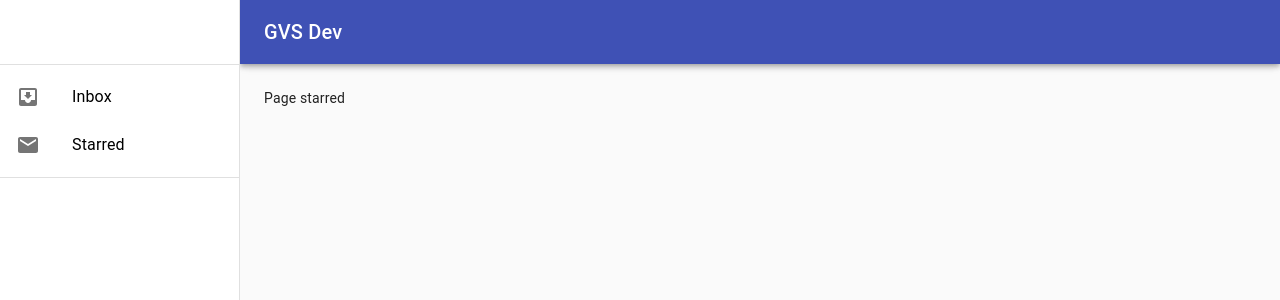
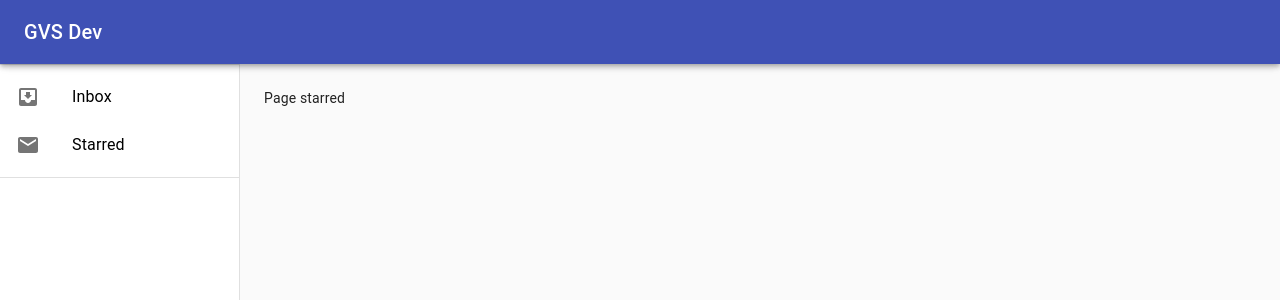
Before and after one commit to mgrevesse/react-menu-gvs, a React (Create React App) app: page /Starred in a window 1280 px wide. Shown: the top 300 px of the page. Built offline with nearby package versions, Linux system fonts and the light colour scheme.

Commit message:
Update header appBar

```diff
--- a/src/App.js
+++ b/src/App.js
@@ -30,12 +30,14 @@ const useStyles = makeStyles(theme => ({
       flexShrink: 0
     }
   },
-  appBar: {
+  appBar1: {
     marginLeft: drawerWidth,
     [theme.breakpoints.up("sm")]: {
       width: `calc(100% - ${drawerWidth}px)`
-    }
+    },
+    width: "100%"
   },
+
   menuButton: {
     marginRight: theme.spacing(2),
     [theme.breakpoints.up("sm")]: {
@@ -49,13 +51,28 @@ const useStyles = makeStyles(theme => ({
   content: {
     flexGrow: 1,
     padding: theme.spacing(3)
+  },
+  appBar: {
+    zIndex: theme.zIndex.drawer + 1,
+    transition: theme.transitions.create(["width", "margin"], {
+      easing: theme.transitions.easing.sharp,
+      duration: theme.transitions.duration.leavingScreen
+    })
+  },
+  appBarShift: {
+    marginLeft: drawerWidth,
+    width: `calc(100% - ${drawerWidth}px)`,
+    transition: theme.transitions.create(["width", "margin"], {
+      easing: theme.transitions.easing.sharp,
+      duration: theme.transitions.duration.enteringScreen
+    })
   }
 }));
 
 function ResponsiveDrawer(props) {
   const { container } = props;
   const classes = useStyles();
-  const theme = useTheme();
+  //const theme = useTheme();
   const [mobileOpen, setMobileOpen] = React.useState(false);
 
   const handleDrawerToggle = () => {
@@ -100,7 +117,7 @@ function ResponsiveDrawer(props) {
         </Toolbar>
       </AppBar>
       <BrowserRouter>
-        <nav className={classes.drawer} aria-label="mailbox folders">
+        <nav className={classes.drawer}>
           {/* The implementation can be swapped with js to avoid SEO duplication of links. */}
           <Hidden smUp implementation="css">
             <Drawer
```
